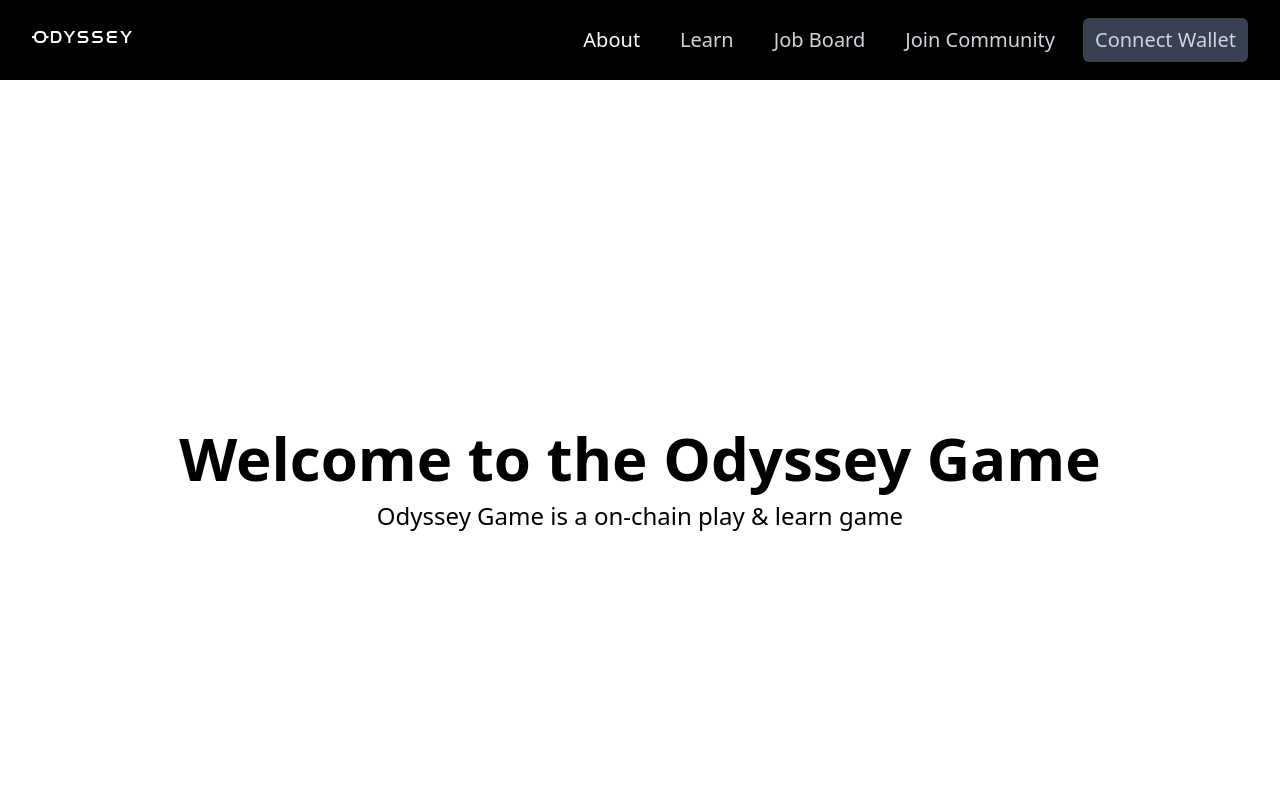
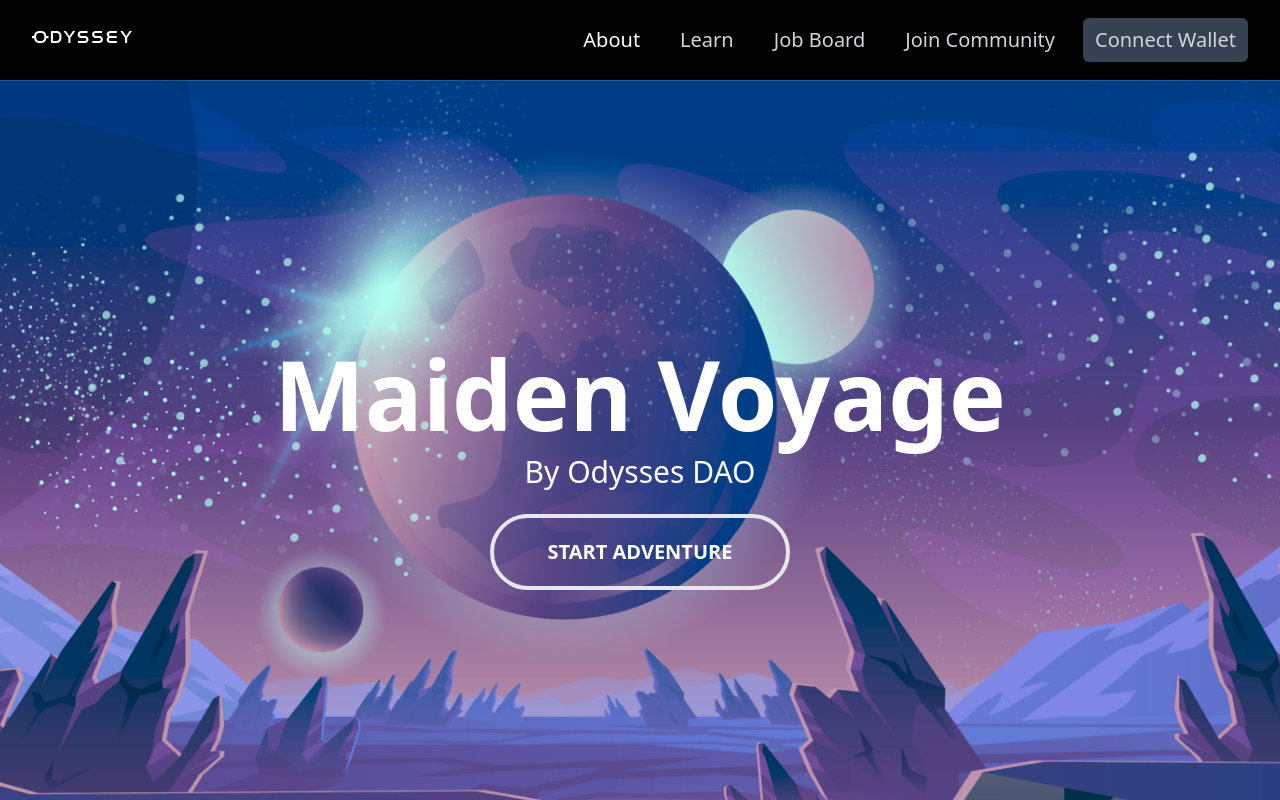
Before and after one commit to Odyssey-DAO/Odyssey-DAO, a Next.js app: page / in a window 1280 px wide. Shown: the top 800 px of the page. Built offline with nearby package versions, Linux system fonts and the light colour scheme.

Commit message:
hero section

```diff
--- a/pages/index.tsx
+++ b/pages/index.tsx
@@ -1,7 +1,6 @@
-import type { NextPage } from 'next'
-import Head from 'next/head'
-import Nav from '../components/Navbar'
-import Image from 'next/image'
+import type { NextPage } from 'next';
+import Head from 'next/head';
+import Nav from '../components/Navbar';
 
 const Home: NextPage = () => {
   return (
@@ -13,25 +12,28 @@ const Home: NextPage = () => {
 
       <Nav />
 
-      <div className="flex min-h-screen flex-col items-center justify-center py-2">
-
-
+      <div className="bg-[url('/hero.png')] h-auto min-w-screen bg-cover bg-on-repeat bg-center bg-90% flex min-h-screen items-center justify-center py-2">
+        <div className="text-center ">
+          <h1 className="mb-3 text-3xl font-bold text-center text-white md:text-5xl lg:text-8xl">
+            Maiden Voyage
+          </h1>
+          <h4 className="text-white text-3xl">By Odysses DAO</h4>
+          <div className=" content-center">
+            <button className="w-[300px] text-white text-center text-xl  border-4 border-white-800 h-auto rounded-full m-6 p-5 uppercase font-bold">
+              Start Adventure
+            </button>
+          </div>
+        </div>
+      </div>
       <main className="flex w-full flex-1 flex-col items-center justify-center px-20 text-center">
-        <h1 className="text-6xl font-bold">
-          Welcome to{' '}
-          the Odyssey Game
-        </h1>
+        <h1 className="text-6xl font-bold capitalize">Welcome to the Odyssey Game</h1>
 
         <p className="mt-3 text-2xl">
-        Odyssey Game is a on-chain play & learn game
+          Odyssey Game is a on-chain play & learn game
         </p>
       </main>
+    </div>
+  );
+};
 
-    </div>
-    </div>
-
-
-  )
-}
-
-export default Home
+export default Home;
```
Also changed, not shown: public/hero.png (added).
